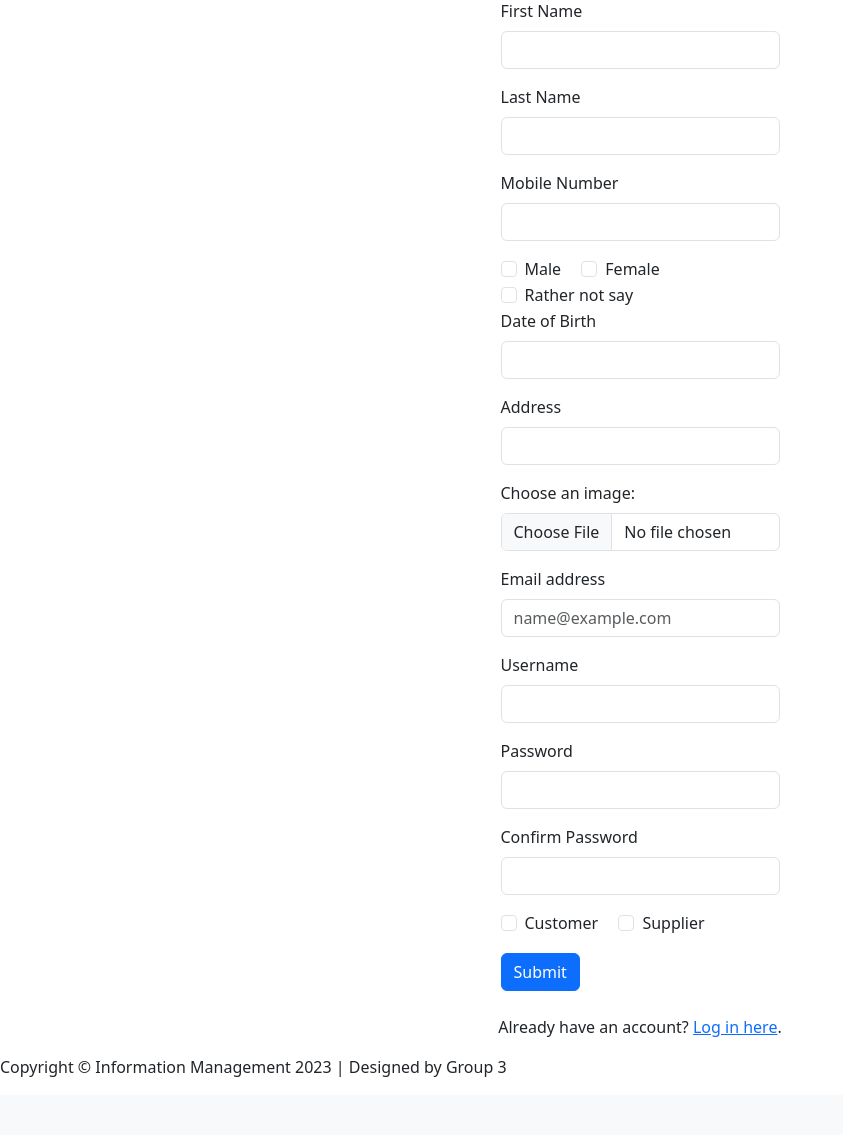
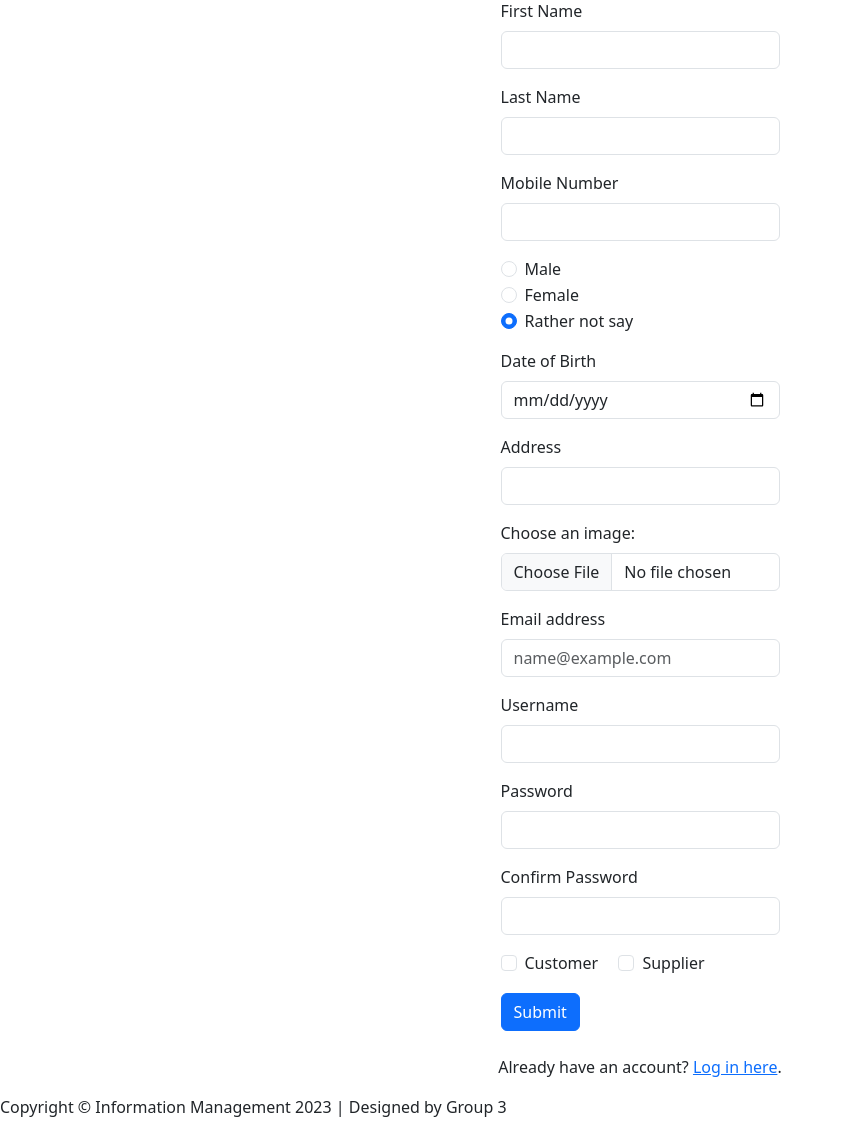
Before and after one commit to Raiolee/Information-Management, a PHP site: page /registration.php in a window 1280 px wide. Shown: the part 81-1216 px from the top of the page, without its empty margins (0-843 px from the left). Before the commit the page ends 1158 px from the top, so only its background shows below. Run offline with PHP 8.4, Linux system fonts and the light colour scheme; data that the repository does not hold is empty; some libraries are stand-ins or nearby versions.

Commit message:
Update registration.php

```diff
--- a/SVMS/registration.php
+++ b/SVMS/registration.php
@@ -2,10 +2,9 @@
 session_start();
 $page_title = "Register";
 require_once 'config/connection.php';
-error_reporting(E_ERROR | E_PARSE);
 
 $errors = array();
-$target = "images/";
+$target = "pictures/image";
 $targetFile = $target . basename($_FILES["image"]["name"]);
 $isOk = false;
 
@@ -63,6 +62,12 @@ if (isset($_POST['register'])) {
   <link rel="stylesheet" href="https://cdn.jsdelivr.net/npm/bootstrap@5.3.2/dist/css/bootstrap.min.css">
   <link rel="stylesheet"
     href="https://cdnjs.cloudflare.com/ajax/libs/bootstrap-datepicker/1.9.0/css/bootstrap-datepicker.min.css">
+  <script src="https://cdn.jsdelivr.net/npm/bootstrap@5.3.2/dist/js/bootstrap.bundle.min.js"></script>
+  <script
+    src="https://cdnjs.cloudflare.com/ajax/libs/bootstrap-datepicker/1.9.0/js/bootstrap-datepicker.min.js"></script>
+  <script src="https://cdn.jsdelivr.net/npm/@popperjs/core@2.11.6/dist/umd/popper.min.js"></script>
+  <script src="https://code.jquery.com/jquery-3.6.0.min.js"></script>
+  <script src="https://unpkg.com/@popperjs/core@2"></script>
 
   <?php include('includes/header2.html'); ?>
 </head>
@@ -70,7 +75,7 @@ if (isset($_POST['register'])) {
 <body>
   <div class="container">
     <div class="d-flex justify-content-center align-items-center my-4 ">
-      <form id="registration.php" class="w-25" method="POST">
+      <form id="registration" class="w-25" method="POST">
         <div class="mb-3">
           <label for="exampleFormControlTextarea1" class="form-label">First Name</label>
           <input type="text" name="fname" class="form-control">
@@ -84,23 +89,30 @@ if (isset($_POST['register'])) {
           <input type="text" name="usermobile" class="form-control">
         </div>
         <div class="mb-3">
-          <div class="form-check form-check-inline">
-            <input class="form-check-input" type="checkbox" id="inlineCheckbox1" name="usergender" value="Male">
-            <label class="form-check-label" for="inlineCheckbox1">Male</label>
+          <div class="form-check">
+            <input class="form-check-input" type="radio" name="usergender" value="Male" id="flexRadioDefault1">
+            <label class="form-check-label" for="flexRadioDefault1">
+              Male
+            </label>
           </div>
-          <div class="form-check form-check-inline">
-            <input class="form-check-input" type="checkbox" id="inlineCheckbox2" name="usergender" value="Female">
-            <label class="form-check-label" for="inlineCheckbox2">Female</label>
+          <div class="form-check">
+            <input class="form-check-input" type="radio" name="usergender" value="Female" id="flexRadioDefault2"
+              checked>
+            <label class="form-check-label" for="flexRadioDefault2">
+              Female
+            </label>
           </div>
-          <div class="form-check form-check-inline">
-            <input class="form-check-input" type="checkbox" id="inlineCheckbox3" name="usergender"
-              value="Rather not say">
-            <label class="form-check-label" for="inlineCheckbox3">Rather not say</label>
+          <div class="form-check">
+            <input class="form-check-input" type="radio" name="usergender" value="Rather not say" id="flexRadioDefault2"
+              checked>
+            <label class="form-check-label" for="flexRadioDefault2">
+              Rather not say
+            </label>
           </div>
-          <div class="mb-3">
-            <label for="exampleFormControlTextarea1" class="form-label">Date of Birth</label>
-            <input type="text" name="userbday" class="form-control" id="datepicker">
-          </div>
+        </div>
+        <div class="mb-3">
+          <label for="datepicker" class="form-label">Date of Birth</label>
+          <input type="date" name="user_dob" class="form-control datepicker" id="datepicker">
         </div>
         <div class="mb-3">
           <label for="exampleFormControlTextarea1" class="form-label">Address</label>
@@ -160,7 +172,6 @@ if (isset($_POST['register'])) {
     </div>
   </div>
 
-
   <script>
     $(document).ready(function () {
       $('#datepicker').datepicker({
@@ -170,8 +181,6 @@ if (isset($_POST['register'])) {
       });
     });
   </script>
-  <script src="https://cdn.jsdelivr.net/npm/bootstrap@5.3.2/dist/js/bootstrap.bundle.min.js"></script>
-  <script src="https://unpkg.com/@popperjs/core@2"></script>
   <?php include('includes/footer.html'); ?>
 </body>
 
```
